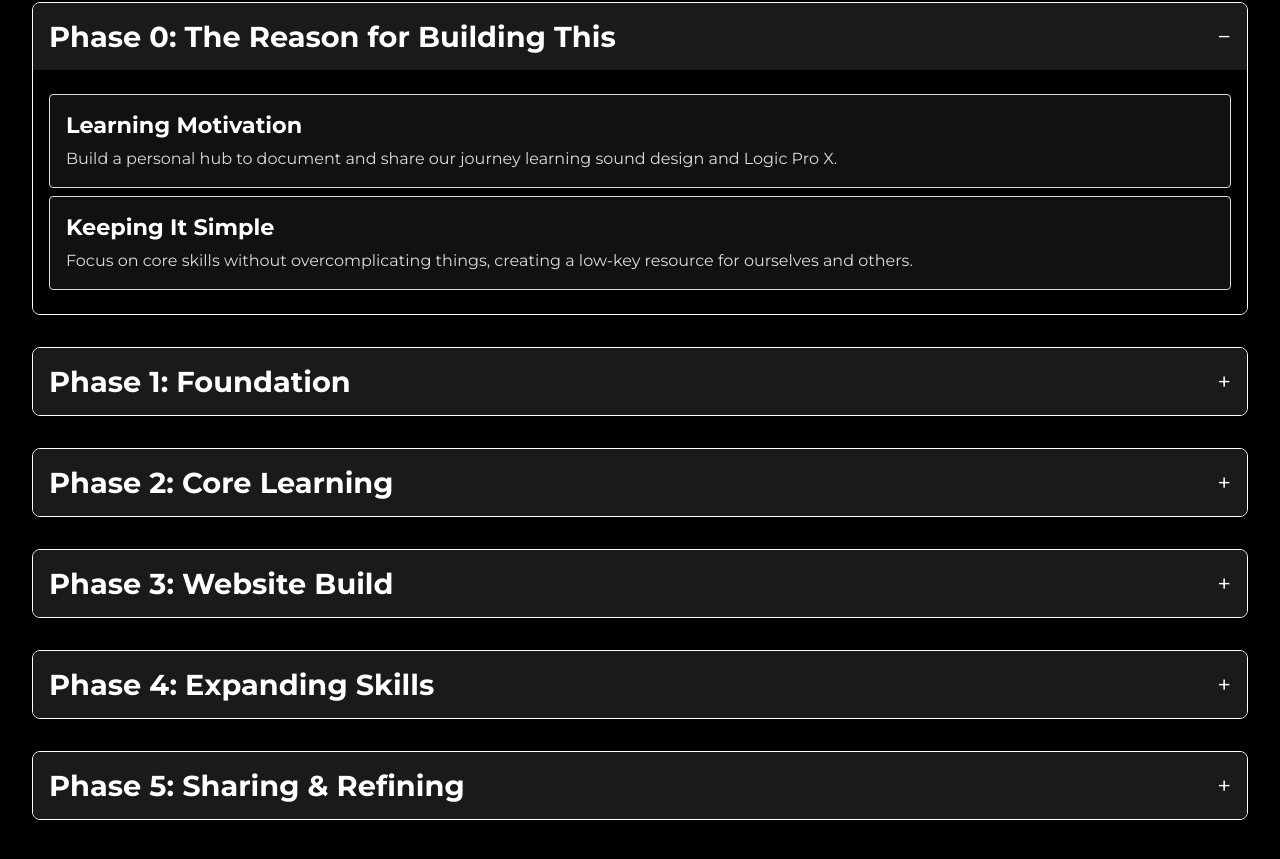
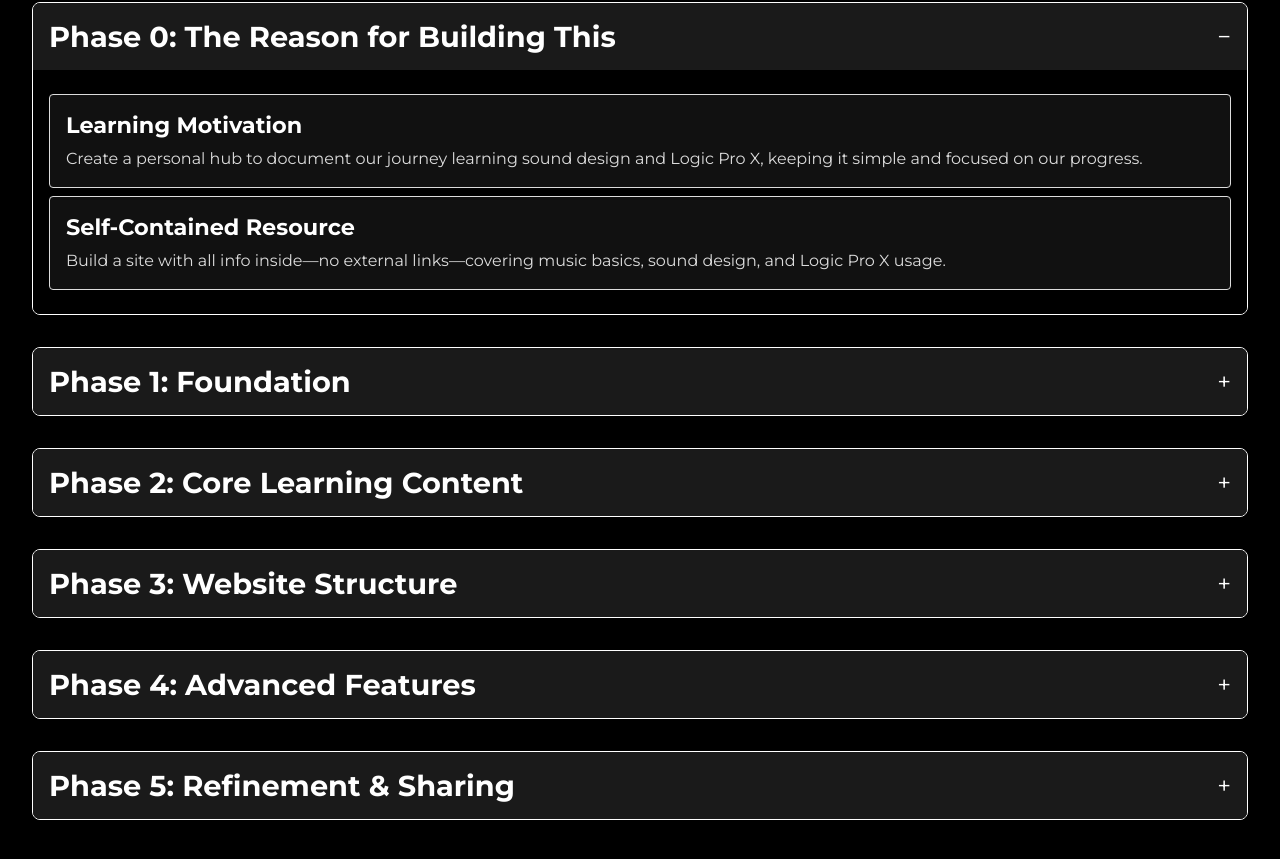
Before and after one commit to Designrpros/Melodex, a Next.js app: page /roadmap in a window 1280 px wide. Shown: the part 219-1078 px from the top of the page. Built offline with nearby package versions, Linux system fonts and the light colour scheme.

Commit message:
secound commit

```diff
--- a/src/app/roadmap/page.tsx
+++ b/src/app/roadmap/page.tsx
@@ -95,12 +95,12 @@ const Roadmap = () => {
         {
           title: "Learning Motivation",
           description:
-            "Build a personal hub to document and share our journey learning sound design and Logic Pro X.",
+            "Create a personal hub to document our journey learning sound design and Logic Pro X, keeping it simple and focused on our progress.",
         },
         {
-          title: "Keeping It Simple",
+          title: "Self-Contained Resource",
           description:
-            "Focus on core skills without overcomplicating things, creating a low-key resource for ourselves and others.",
+            "Build a site with all info inside—no external links—covering music basics, sound design, and Logic Pro X usage.",
         },
       ],
     },
@@ -110,72 +110,87 @@ const Roadmap = () => {
         {
           title: "Research & Setup",
           description:
-            "Gather beginner resources on sound design and Logic Pro X. Set up a Next.js site with Styled Components.",
+            "Gather beginner resources on sound design and Logic Pro X. Set up a Next.js site with Styled Components and a black-and-white theme.",
         },
         {
-          title: "Basic Design",
+          title: "Initial Pages",
           description:
-            "Create a black-and-white theme with a 95vh hero section and a simple UI kit.",
+            "Create Home (Melodex), Basics, Sound Design, and Logic Pro pages with a 95vh hero section and consistent UI kit.",
         },
       ],
     },
     {
-      title: "Phase 2: Core Learning",
+      title: "Phase 2: Core Learning Content",
       milestones: [
+        {
+          title: "Basics Expansion",
+          description:
+            "Develop detailed sections on notes, rhythm, chords, scales, dynamics, and more, all with internal Logic Pro X examples.",
+        },
         {
           title: "Sound Design Basics",
           description:
-            "Learn waveforms, synthesis, and effects. Curate examples using Logic Pro X tools like ES2 and Retro Synth.",
+            "Cover waveforms, synthesis, and effects with practical tips using Logic Pro X tools like ES2 and Retro Synth.",
         },
         {
-          title: "Logic Pro X Basics",
+          title: "Logic Pro Basics",
           description:
-            "Explore the interface, MIDI, and basic editing. Practice with simple projects like drum beats and melodies.",
+            "Explore interface, MIDI, and editing basics, practicing with drum beats and melodies in Logic Pro X.",
         },
       ],
     },
     {
-      title: "Phase 3: Website Build",
+      title: "Phase 3: Website Structure",
       milestones: [
         {
-          title: "Core Pages",
+          title: "Core Pages with Subpages",
           description:
-            "Set up Home, Basics, Sound Design, and Logic Pro pages with curated notes and examples.",
+            "Set up Basics with expanded sections, Sound Design with subpages (Basics, Synthesis, Effects, etc.), and Logic Pro with subpages (Interface, MIDI, etc.), all with internal content.",
         },
         {
-          title: "Simple Tools",
+          title: "Reusable Components",
           description:
-            "Add a basic MIDI preview tool and reusable cards for learning content.",
+            "Implement TopicCard components for collapsible content in Basics, Sound Design, and Logic Pro, enhancing interactivity.",
         },
       ],
     },
     {
-      title: "Phase 4: Expanding Skills",
+      title: "Phase 4: Advanced Features",
       milestones: [
         {
-          title: "Advanced Sound Design",
+          title: "Index Page",
           description:
-            "Dive into layering, effects chains, and creative techniques, documenting our progress.",
+            "Add an Index page with a responsive sidebar, compact text (0.75rem), and a dense overview of all learning topics, unique to this tab.",
         },
         {
-          title: "Logic Pro X Mastery",
+          title: "Subpage Navigation",
           description:
-            "Learn advanced features like Flex Time and automation, sharing tips we pick up.",
+            "Enhance Sound Design and Logic Pro with subpages linked via 'Dive Deeper' inside collapsible cards, keeping navigation intuitive.",
+        },
+        {
+          title: "Responsive Design",
+          description:
+            "Make the Index sidebar responsive—fixed on desktop, toggleable via hamburger menu on mobile (below 768px).",
         },
       ],
     },
     {
-      title: "Phase 5: Sharing & Refining",
+      title: "Phase 5: Refinement & Sharing",
       milestones: [
+        {
+          title: "Polish & Debug",
+          description:
+            "Fix hydration errors (e.g., Toolbar <a> nesting) and prop warnings (e.g., isOpen), ensuring a smooth experience across all pages.",
+        },
         {
           title: "Launch",
           description:
-            "Deploy the site on Vercel as a personal portfolio of our learning journey.",
+            "Deploy Melodex on Vercel as a personal portfolio, showcasing our sound design and Logic Pro X learning journey.",
         },
         {
-          title: "Refinement",
+          title: "Ongoing Updates",
           description:
-            "Update content based on what we learn, keeping it a living resource.",
+            "Refine content with our latest insights, keeping the site a living resource for our music exploration.",
         },
       ],
     },
```
